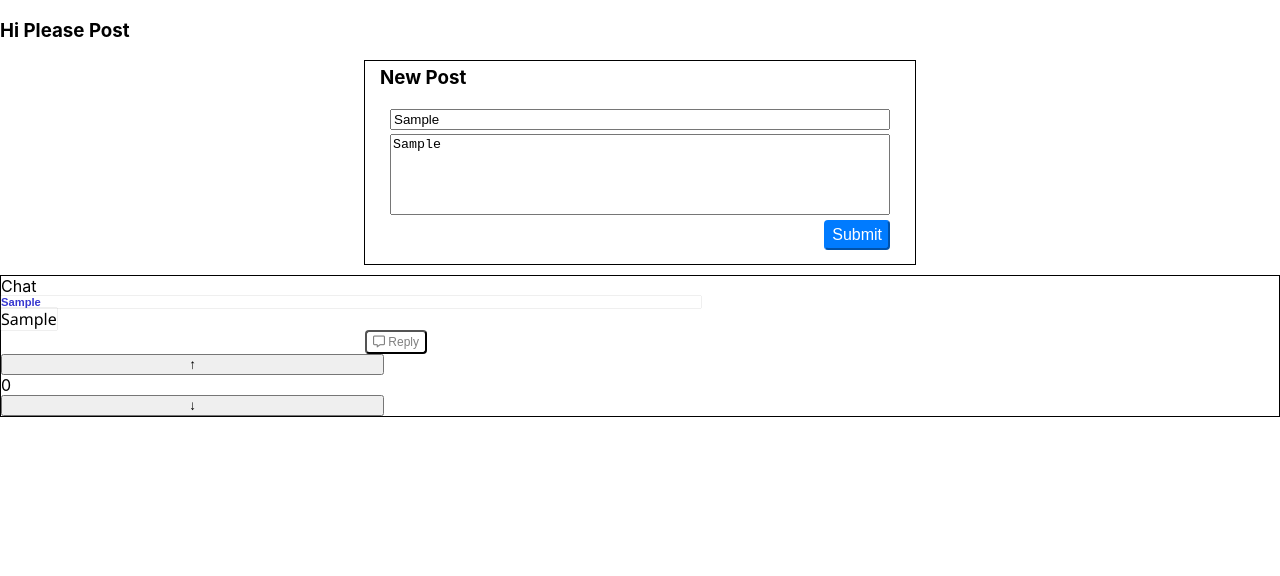
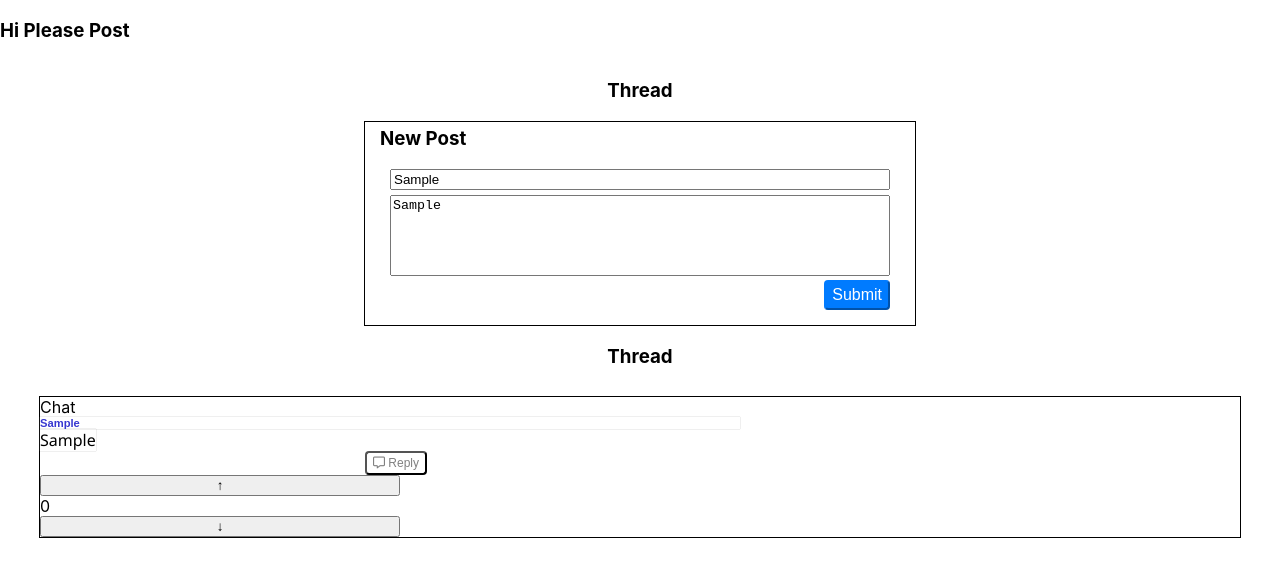
Before and after one commit to kenndai/CS110, a React (Create React App) app in the folder lab_4_chat_app/: page / in a window 1280 px wide. Both pictures are taken after typing "Sample", "Sample" into the empty fields and a click on the button "Submit". Shown: the top 576 px of the page. Built offline with nearby package versions, Linux system fonts and the light colour scheme.

Commit message:
threads are finally independent componensts, jfc

```diff
--- a/lab_4_chat_app/package.json
+++ b/lab_4_chat_app/package.json
@@ -10,6 +10,7 @@
     "react": "^18.1.0",
     "react-dom": "^18.1.0",
     "react-scripts": "5.0.1",
+    "uuid": "^8.3.2",
     "web-vitals": "^2.1.4"
   },
   "scripts": {
--- a/lab_4_chat_app/src/App.css
+++ b/lab_4_chat_app/src/App.css
@@ -14,7 +14,14 @@ body {
 	flex-direction: column;
 }
 
+.Thread {
+	display: flex;
+	flex-direction: column;
+	align-items: center;
+}
+
 .Chat {
+	width: 1200px;
 	border: 1px black solid;
 	margin: 10px 0px;
 }
@@ -74,7 +81,6 @@ textarea {
 .post-container {
 	width: 550px;
 	border: 1px black solid;
-	margin: auto;
 	display: flex;
 	flex-direction: column;
 }
--- a/lab_4_chat_app/src/App.js
+++ b/lab_4_chat_app/src/App.js
@@ -4,7 +4,7 @@ import Thread from "./components/Thread";
 import { ThreadContext } from "./contexts/ThreadContext";
 
 function App() {
-	const [threads, setThreads] = useState([]);
+	const [threads, setThreads] = useState([{}]);
 	const providerThreads = useMemo(
 		() => ({ threads, setThreads }),
 		[threads, setThreads]
@@ -14,12 +14,9 @@ function App() {
 		<>
 			<h3>Hi Please Post</h3>
 			<ThreadContext.Provider value={providerThreads}>
-				<Thread type={"first"} />
-				{threads.length > 0
-					? threads.map(thread => {
-							return <Thread {...thread} />;
-					  })
-					: null}
+				{threads.map(thread => (
+					<Thread key={thread.id} {...thread} />
+				))}
 			</ThreadContext.Provider>
 		</>
 	);
--- a/lab_4_chat_app/src/components/Chat.jsx
+++ b/lab_4_chat_app/src/components/Chat.jsx
@@ -2,18 +2,20 @@ import "./Chat.css";
 import Reply from "./Reply";
 import Votes from "./Votes";
 
-function Chat({ name, textContent }) {
+function Chat(props) {
+	console.log("Chat");
+	console.log(props.name, props.textContent);
 	return (
 		<div className="Chat">
 			Chat
 			<div className="name">
-				<b>{name}</b>{" "}
+				<b>{props.name}</b>{" "}
 			</div>
 			<div className="textContent">
 				{" "}
-				{textContent} <br />
+				{props.textContent} <br />
 			</div>
-			<Reply />
+			<Reply handleReply={props.handleReply} />
 			<Votes />
 		</div>
 	);
--- a/lab_4_chat_app/src/components/Form.jsx
+++ b/lab_4_chat_app/src/components/Form.jsx
@@ -1,16 +1,16 @@
 import React, { useContext, useState } from "react";
+import { v4 as uuidv4 } from "uuid";
 import { ThreadContext } from "../contexts/ThreadContext";
-import { PostContext } from "../contexts/PostContext";
 
-function Form({ type }) {
+function Form({ type, handleReply }) {
 	const [formData, setFormData] = useState({
+		id: "",
 		name: "",
 		textContent: "",
 	});
-	const { name, textContent } = formData;
+	const { id, name, textContent } = formData;
 
 	const { threads, setThreads } = useContext(ThreadContext);
-	const { posts, setPosts } = useContext(PostContext);
 
 	const onChange = e => {
 		setFormData(prevState => ({
@@ -21,13 +21,14 @@ function Form({ type }) {
 
 	const onSubmit = e => {
 		e.preventDefault();
+		setFormData(prevState => ({ ...prevState, [id]: uuidv4() }));
+
 		if (type === "post") {
-			console.log("From post");
+			// adds a post as a thread causing the page to rerender
 			setThreads([...threads, formData]);
-			setPosts([...posts, formData]);
+			handleReply(formData);
 		} else if (type === "reply") {
-			console.log("From reply");
-			setPosts([...posts, formData]);
+			handleReply(formData);
 		}
 	};
 
--- a/lab_4_chat_app/src/components/Post.jsx
+++ b/lab_4_chat_app/src/components/Post.jsx
@@ -1,12 +1,12 @@
 import React from "react";
 import Form from "./Form";
 
-function Post() {
+function Post({ handleReply }) {
 	return (
 		<>
 			<div className="post-container">
 				<h3 className="post-title">New Post</h3>
-				<Form type={"post"} />
+				<Form type={"post"} handleReply={handleReply} />
 			</div>
 		</>
 	);
--- a/lab_4_chat_app/src/components/Reply.jsx
+++ b/lab_4_chat_app/src/components/Reply.jsx
@@ -1,7 +1,7 @@
 import React, { useState } from "react";
 import Form from "./Form";
 
-function Reply() {
+function Reply({ handleReply }) {
 	const [show, setShow] = useState(false);
 
 	return (
@@ -9,7 +9,11 @@ function Reply() {
 			<button className="reply-btn" onClick={() => setShow(!show)}>
 				<i className="far fa-comment-alt"></i> Reply
 			</button>
-			<div className="post">{show ? <Form type={"reply"} /> : null}</div>
+			<div className="post">
+				{show ? (
+					<Form type={"reply"} handleReply={handleReply} />
+				) : null}
+			</div>
 		</div>
 	);
 }
--- a/lab_4_chat_app/src/components/Thread.jsx
+++ b/lab_4_chat_app/src/components/Thread.jsx
@@ -1,28 +1,40 @@
-import { useState, useMemo } from "react";
+import { useState } from "react";
 import Chat from "./Chat";
 import Post from "./Post";
-import { PostContext } from "../contexts/PostContext";
 
 function Thread(props) {
+	// every thread should have their own array of posts
 	const [posts, setPosts] = useState([]);
-	const providerPosts = useMemo(
-		() => ({ posts, setPosts }),
-		[posts, setPosts]
-	);
+
+	const handleReply = formData => {
+		setPosts([...posts, formData]);
+	};
+
+	console.log(props);
 
 	return (
-		<>
-			<div className="Thread">
-				<PostContext.Provider value={providerPosts}>
-					{props.type === "first" ? <Post /> : null}
-					{posts.length > 0
-						? posts.map(post => {
-								return <Chat {...post} />;
-						  })
-						: null}
-				</PostContext.Provider>
-			</div>
-		</>
+		<div className="Thread">
+			<h3>Thread</h3>
+			{/* Display post for the first thread */}
+			{Object.keys(props).length === 0 ? (
+				<Post handleReply={handleReply} />
+			) : null}
+			{/* Only render Chats for threads that aren't the first */}
+			{Object.keys(props).length > 0 && posts.length === 0 ? (
+				<Chat {...props} />
+			) : null}
+			{Object.keys(props).length > 0 && posts.length > 0
+				? posts.map(post => {
+						return (
+							<Chat
+								key={post.id}
+								{...post}
+								handleReply={handleReply}
+							/>
+						);
+				  })
+				: null}
+		</div>
 	);
 }
 
```
Also changed, not shown: 1 other file (tests, documents, lock files or other folders).
